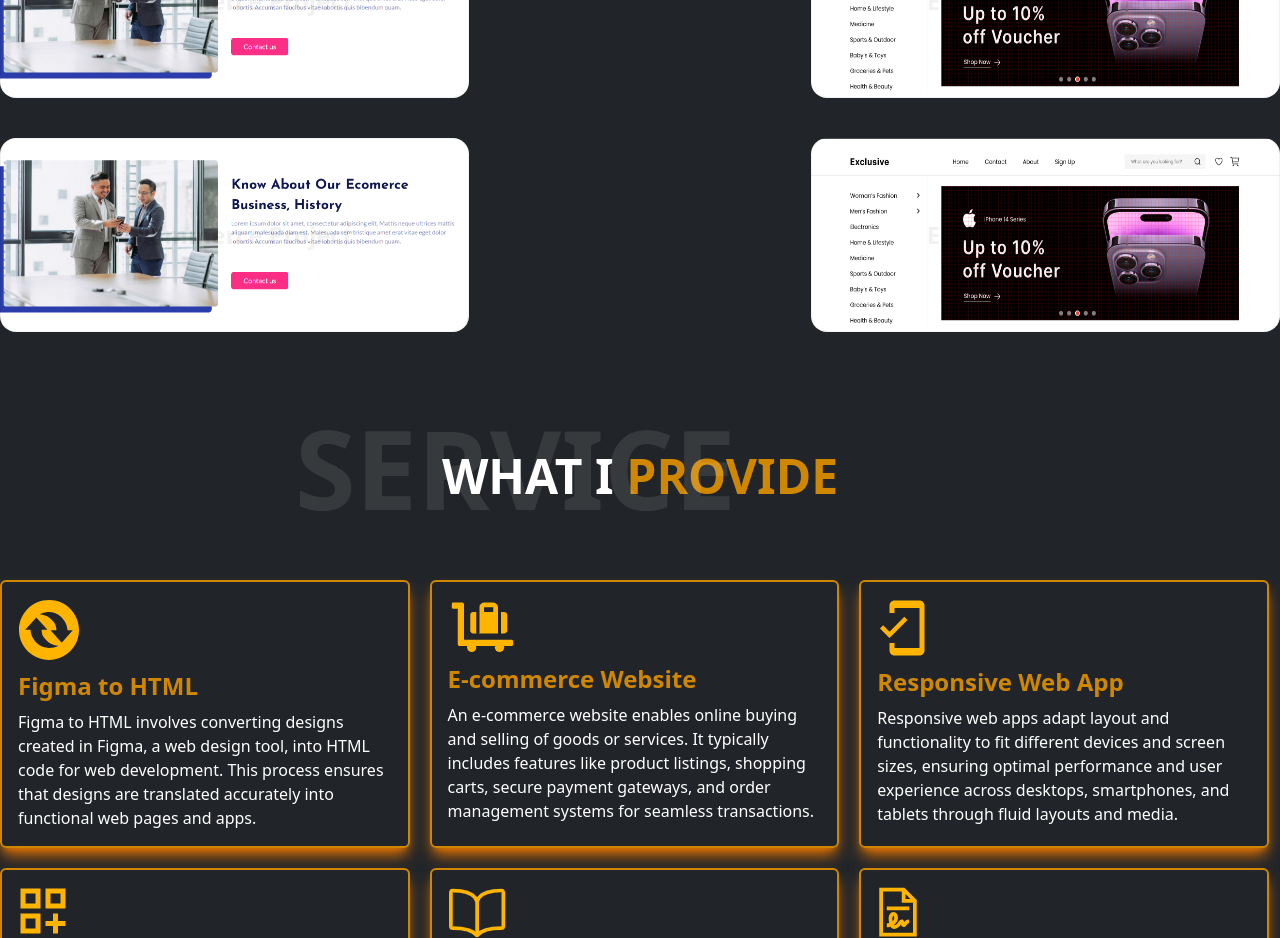
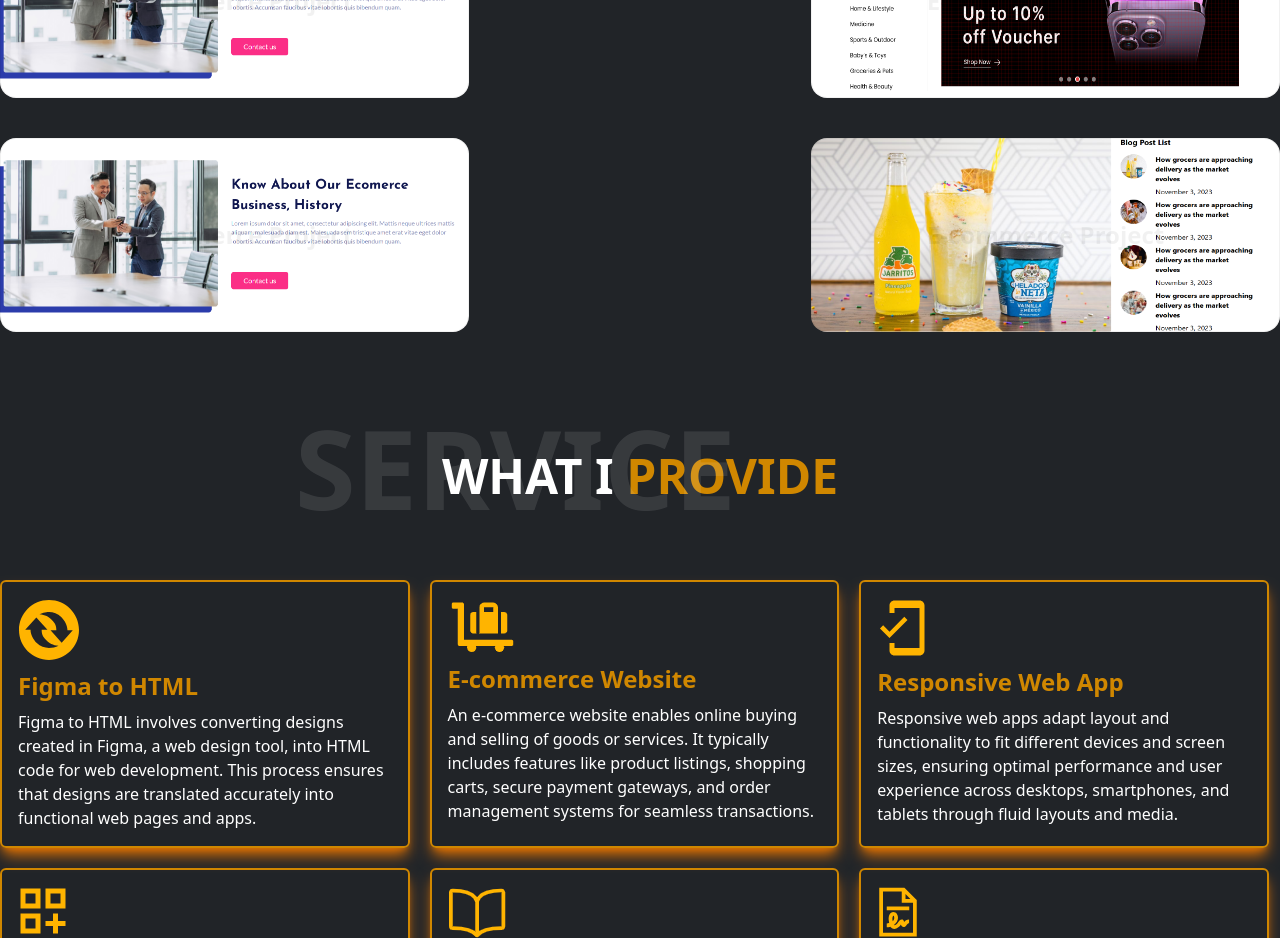
Before and after one commit to AnasAhmedFND/My-Portfolio, a React (Vite) app: page / in a window 1280 px wide. Shown: the part 2980-3918 px from the top of the page. Built offline with nearby package versions, Linux system fonts and the light colour scheme.

Commit message:
jinstore project link add

```diff
--- a/src/Components/Portfolio/Portfolio.jsx
+++ b/src/Components/Portfolio/Portfolio.jsx
@@ -2,6 +2,8 @@ import React from 'react'
 import Hecto from './port-img/hecto.png'
 import Rutar from './port-img/rutar.png'
 import Exclusive from './port-img/exclosive.png'
+import Jenstore from './port-img/jinstore.png'
+
 
 
 const Portfolio = () => {
@@ -42,7 +44,7 @@ const Portfolio = () => {
 
           <a href="https://exclusive-e-commerce-lsil.vercel.app/" target='_blanck' rel='noopener noopener' >
           <div className="relative md:mt-0 mt-5 ">
-            <img className='md:w-[469px] md:h-[194px] h-[148px] rounded-2xl' src={Exclusive} alt="" />
+            <img className='md:w-[469px] md:h-[194px] h-[148px] rounded-2xl' src={Jenstore} alt="" />
             <h4 className='absolute -bottom-0 text-2xl font-bold -left-0 hover:bg-yellow-600 duration-700 ease-in-out border md:h-[194px] h-[148px] md:w-[469px] w-[344px] flex justify-center items-center  opacity-5 hover:opacity-90 rounded-2xl '>E-commerce Project</h4>
           </div>
           </a>
```
Also changed, not shown: src/Components/Portfolio/port-img/jinstore.png (added).
